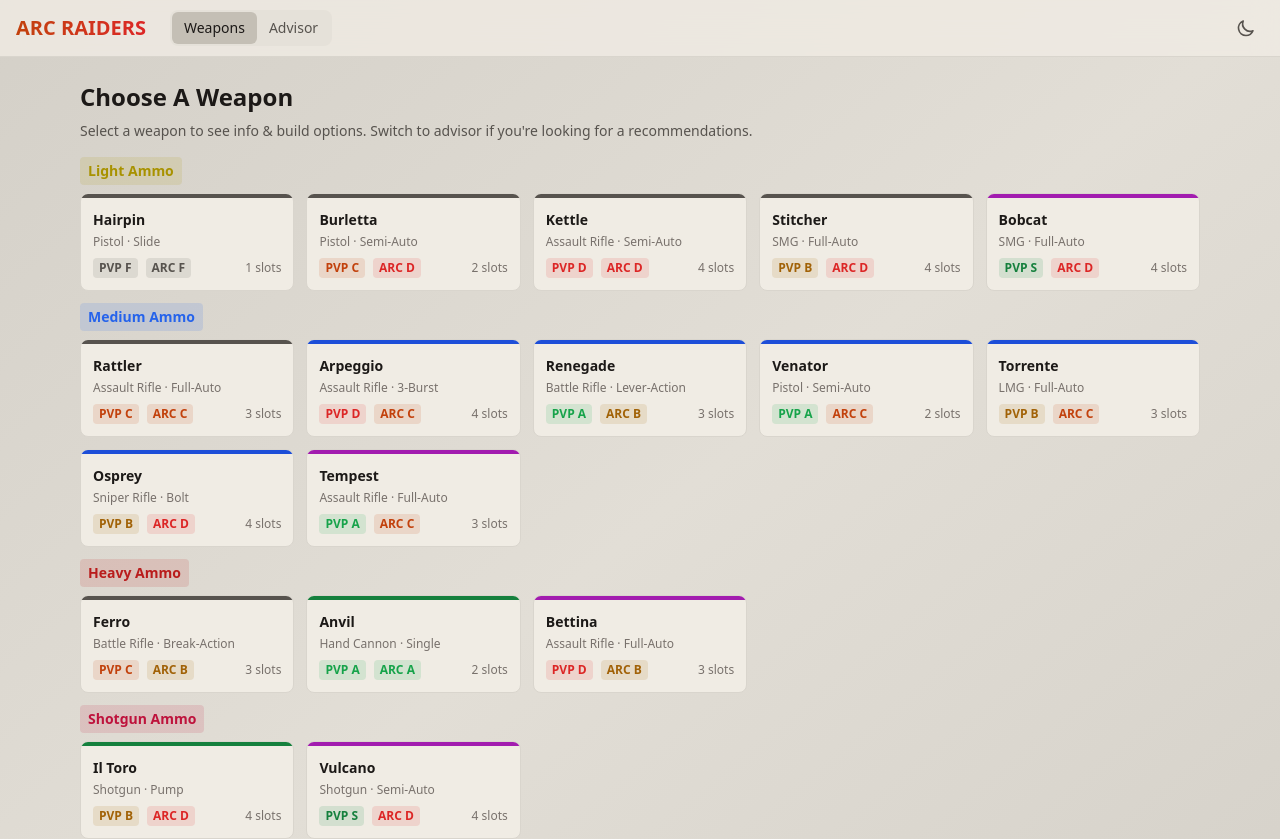
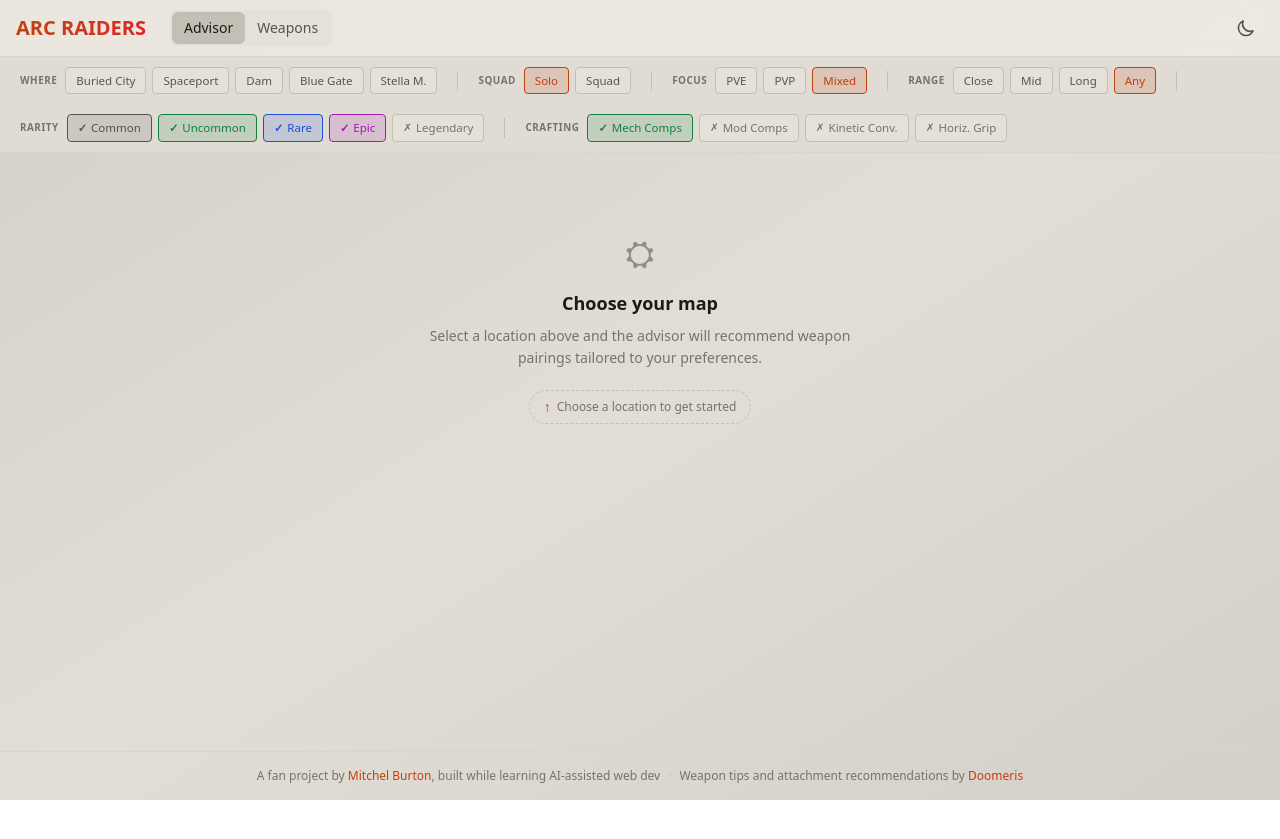
Before and after one commit to Jagg111/arc-kits, a React (Vite) app: page / in a window 1280 px wide. Shown: the top 839 px of the page. After the commit the page ends 800 px from the top, so only its background shows below. Built offline with nearby package versions, Linux system fonts and the light colour scheme.

Commit message:
Advisor is now default home page

```diff
--- a/src/App.tsx
+++ b/src/App.tsx
@@ -29,7 +29,10 @@ import type { AppView, GuideBuild } from "./types";
 
 export default function App() {
   // Top-level view state: which tab is active
-  const [activeView, setActiveView] = useState<AppView>("weapons");
+  // Default to advisor unless a shared build URL is present (?w=...)
+  const [activeView, setActiveView] = useState<AppView>(
+    new URLSearchParams(window.location.search).has("w") ? "weapons" : "advisor"
+  );
 
   // Theme: dark/light mode with OS preference detection and localStorage persistence
   const { theme, toggleTheme } = useTheme();
--- a/src/components/layout/Header.tsx
+++ b/src/components/layout/Header.tsx
@@ -52,6 +52,9 @@ export default function Header({
 
   const tabs = (
     <div className="flex bg-surface-alt rounded-lg p-0.5">
+      <button className={tabClass(activeView === "advisor")} onClick={() => onChangeView("advisor")}>
+        Advisor
+      </button>
       {isWeaponBuilder ? (
         <button
           onClick={onReset}
@@ -67,9 +70,6 @@ export default function Header({
           Weapons
         </button>
       )}
-      <button className={tabClass(activeView === "advisor")} onClick={() => onChangeView("advisor")}>
-        Advisor
-      </button>
     </div>
   );
 
```
Also changed, not shown: 2 other files (tests, documents, lock files or other folders).
